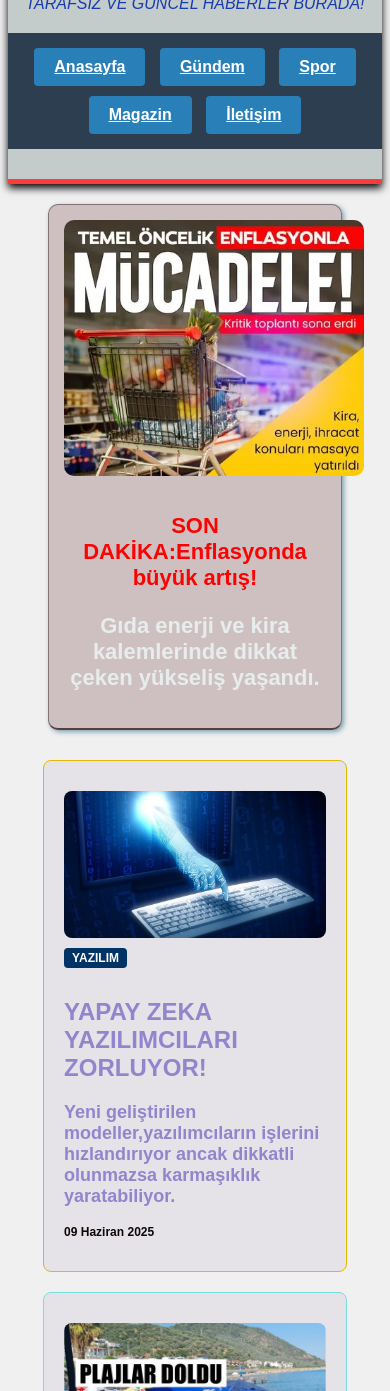
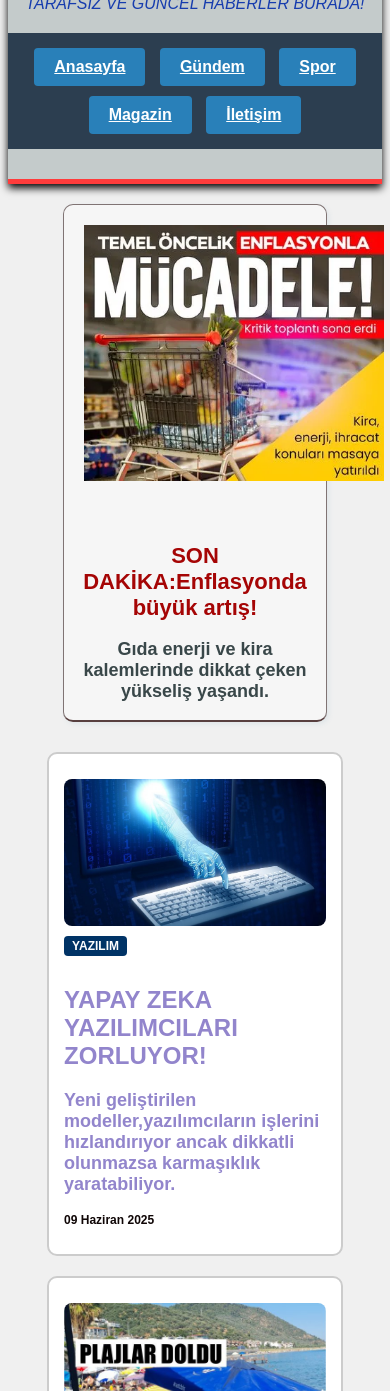
Before and after one commit to augustfrontend/G-NDEM360, a plain HTML site: page index.html in a window 390 px wide. Shown: the part 209-1600 px from the top of the page. Drawn offline with Linux system fonts and the light colour scheme.

Commit message:
Yenilikler kaydedildi-a:hover ve responsive düzeltmeleri

```diff
--- a/index.html
+++ b/index.html
@@ -7,7 +7,9 @@
     <!--css dosyasını buraya bağlıyoruz-->
     <link rel="stylesheet" href="style.css">
 </head>
-<body> <header>
+<body>
+    <div id="en-ust"></div>
+    <header>
 
         <h1>GERÇEK HABERİN ADRESİ GÜNDEM360!</h1>
             <p class="slogan">TARAFSIZ VE GÜNCEL HABERLER BURADA!</p>
@@ -25,15 +27,15 @@
     </div>
 
     <main>
+        <!--MANŞET YUKARIDA KALACAK-->
                <div class="banner">
         <img src="manset.webp" alt="Manşet Haberi">
         <h2>SON DAKİKA:Enflasyonda büyük artış!</h2>
         <p>Gıda enerji ve kira kalemlerinde dikkat çeken yükseliş yaşandı.</p>
         </div>
-
-
-
-        <!--ilk haber-->
+   <!--DİĞER HABERLER BURADA BAŞLAYACAK-->
+        <div class="haberler">
+            <!--ilk haber-->
     <div class="haber-yazılım haber-kutu">
         <img src="yazilimkod.jpg" class="haber-img" alt="Yazılım">
         <span class="kategori">YAZILIM</span>
@@ -72,6 +74,14 @@
         <p class="tarih">11 Hazira 2025</p>
         </div>
 
+        </div>
+
+
+
+
+
+
     </main>
 </body>
 </html>
+<a href="#en-ust">Yukarı çık</a>
--- a/style.css
+++ b/style.css
@@ -106,8 +106,8 @@ cursor: pointer;
 
 }
 .haber-istanbul{
-    background-color: #e5e3e8;
-    border: solid rgb(54, 29, 168);
+    background-color: #ffe6e6;
+    border: 2px solid rgb(232, 14, 14);
         padding: 20px;
     margin: 20px auto;
     width: 70%;
@@ -115,8 +115,8 @@ cursor: pointer;
     box-shadow: 0 0 8px color rgb(159, 109, 109);
 }
 .haber-saç{
-     background-color: #e5e3e8;
-    border: solid rgb(54, 29, 168);
+     background-color:#ffe6e6;
+    border: 2px solid rgb(216, 14, 14);
         padding: 20px;
     margin: 20px auto;
     width: 70%;
@@ -127,13 +127,13 @@ cursor: pointer;
 .banner{
     width: 70%;
     margin: 20px auto;
-    background-color: #cec0c0;
-    color: rgb(152, 63, 80);
+    background-color: #f6f6f6;
+    color:rgb(117, 60, 60)
        padding: 15px;
        border-radius: 6px;
        border: 1px solid #807474;
        font-weight: bold;
-       box-shadow: 2px 2px 5px #7e9fb2;
+       box-shadow: 2px 2px 5px #dfe5e8;
 
 
 
@@ -145,25 +145,40 @@ cursor: pointer;
 
 }
 .banner img{
-    width: 300px;
-    max-width: 800px;
+    width: 400px;
+    max-width: 300px;
     height: auto;
-border-radius: 10px;
-margin-bottom: 15px;
+border-radius: 15px;
+margin-bottom: 20px;
+padding:20px 20px;
 }
 .banner h2{
      font-size: 22px;
-   color: #fb0303;
+   color: #a50505;
    margin-bottom: 10px;
 }
 .banner p{
-    font-size: 22px;
-    color: #e7eced;
+    font-size: 18px;
+    color: #394749;
 }
+/*bütün haber kutularında geçerli geçiş efekti*/
+.haber-kutu{
+    background-color: white;
+    border: 2px solid #ccc;
+    padding: 15px;
+    margin-bottom: 20px;
+    border-radius: 10px;
+    transition: all 0.3s ease;
+
+
+}
+/*üzerine gelindiğinde*/
 .haber-kutu:hover{
-    background-color: #dceeff;
+    background-color: #f9f9f9;
     transform: scale(1.01);
-    transition: 0.3 ease;
+    box-shadow: 0 0 15px rgba(0,0,0,0,2);
+
+
 }
 .kategori{
     display: inline-block;
@@ -186,3 +201,9 @@ margin-bottom: 15px;
 
 
 }
+ a:hover{
+    background-color: rgb(78, 73, 227);
+    color: rgba(199, 216, 241, 0.649);
+    padding: 10px;
+    border-radius: 5px;
+}
```
